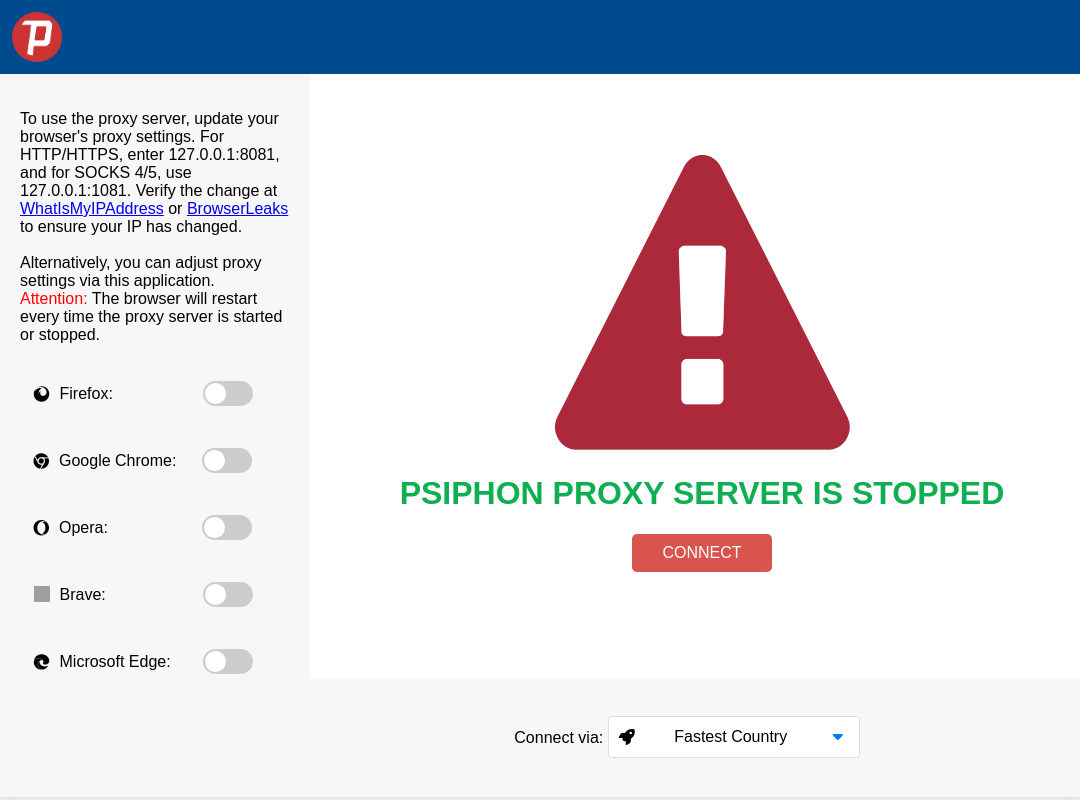
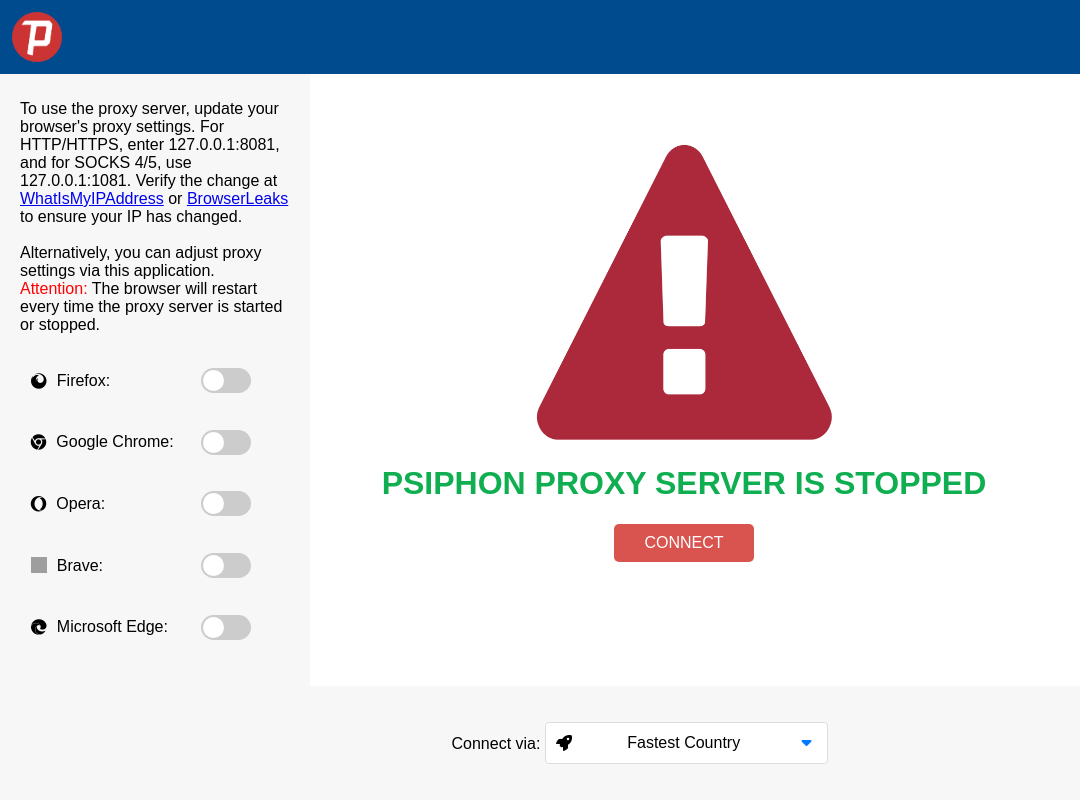
Before and after one commit to Alessandros-Hube/PsiphonLinuxGUI, an Electron app: page index.html in a window 1080 px wide. Drawn offline with Linux system fonts and the light colour scheme; no server answers; grey boxes are pictures that could not be loaded; some icons are missing.

Commit message:
Refine CSS styles for improved UI consistency

```diff
--- a/index.html
+++ b/index.html
@@ -55,8 +55,9 @@
             </div>
             <div class="toggle-container">
                 <span class="fab fa-brave">
-                    <img src="https://raw.githubusercontent.com/simple-icons/simple-icons/master/icons/brave.svg"
-                        alt="Brave" style="width: 16px; height: 16px;">
+                    <img class="brave-icon"
+                        src="https://raw.githubusercontent.com/simple-icons/simple-icons/master/icons/brave.svg"
+                        alt="Brave">
                 </span>
                 <div class="toggle-text">Brave:</div>
                 <label class="switch">
--- a/main.js
+++ b/main.js
@@ -3,7 +3,7 @@
 // Modules to control application life and create native browser window
 const { app, BrowserWindow, shell } = require('electron')
 const path = require('node:path')
-const { exec, execSync, spawn} = require('child_process');
+const { exec, execSync, spawn } = require('child_process');
 const { ipcMain } = require('electron');
 
 const configPath = path.join(__dirname, 'configs');
@@ -16,7 +16,9 @@
 const createWindow = () => {
     // Create the browser window.
     const mainWindow = new BrowserWindow({
-        width: 1000,
+        minWidth: 800,
+        minHeight: 800,
+        width: 1080,
         height: 800,
         icon: `${imagePath}/psiphonlinuxgui.png`,
         autoHideMenuBar: true,
--- a/style.css
+++ b/style.css
@@ -3,6 +3,7 @@
     background-color: #f0f0f0;
     margin: 0;
     padding: 0;
+    font-size: xx-large;
 }
 
 .container {
@@ -17,6 +18,11 @@
     padding: 1.5vh;
     background-color: #004A8E;
     color: #fff;
+    position: fixed;
+    top: 0;
+    left: 0;
+    right: 0;
+    z-index: 2;
 }
 
 .header img {
@@ -25,11 +31,14 @@
 
 .status {
     text-align: center;
-    padding: 20px;
+    padding: 2vh;
+    padding-top: 18vh;
     padding-bottom: 0;
-    height: 65.5vh;
-    margin-left: 30%;
-    padding-top: 80px;
+    height: 80vh;
+    width: -webkit-fill-available;
+    margin-left: 55vh;
+    background-color: white;
+    position: fixed;
 }
 
 .status h1 {
@@ -44,7 +53,7 @@
     color: white;
     border: none;
     border-radius: 5px;
-    font-size: 16px;
+    font-size: xx-large;
     cursor: pointer;
 }
 
@@ -54,34 +63,39 @@
 
 .sidebar {
     float: left;
-    width: 25%;
+    width: 29%;
     background-color: #f7f7f7;
     padding: 20px;
-    height: 80.5vh;
+    padding-bottom: 10vh;
+    margin-top: 7vh;
+    position: absolute;
+    z-index: 1;
 }
+
 
 .footer {
     text-align: center;
-    padding: 4.8vh 2vh 4.8vh 36.5vh;
+    padding: 4.5vh 11vh 4.5vh 0vh;
     background-color: #f7f7f7;
+    margin-left: 55vh;
+    position: fixed;
+    left: 0;
+    right: 0;
+    bottom: 0;
+    z-index: 0;
 }
 
 .footer select {
     padding: 10px;
-    font-size: 16px;
 }
-
-
 
 
 .custom-select-wrapper {
     position: relative;
     display: inline-block;
-    width: 250px;
+    width: 30%;
     border: 1px solid #ddd;
-    /* Border for the entire dropdown wrapper */
     border-radius: 4px;
-    /* Rounded corners */
 }
 
 .custom-select {
@@ -89,14 +103,10 @@
     align-items: center;
     justify-content: space-between;
     padding: 10px;
-    font-size: 16px;
     cursor: pointer;
     background-color: #fff;
-    /* Background color */
     border: none;
-    /* Remove default border */
     border-radius: 4px;
-    /* Rounded corners */
 }
 
 .custom-select button {
@@ -105,7 +115,6 @@
     font-size: 16px;
     cursor: pointer;
     color: #007bff;
-    /* Button color */
 }
 
 .custom-options {
@@ -115,13 +124,10 @@
     border: 1px solid #ddd;
     width: 100%;
     max-height: 188px;
-    /* Adjust the height as needed */
     overflow-y: auto;
-    /* Enables vertical scrolling */
     box-shadow: 0 2px 5px rgba(0, 0, 0, 0.2);
     z-index: 1;
     border-radius: 4px;
-    /* Rounded corners */
     margin-top: -115px;
 }
 
@@ -150,15 +156,19 @@
     align-items: center;
     font-family: Arial, sans-serif;
     float: left;
-    margin: 5%;
+    margin: 4%;
     margin-right: 2%;
     width: -webkit-fill-available;
     height: 5vh;
 }
 
+.brave-icon {
+    width: 24px;
+    height: 24px;
+}
+
 .toggle-text {
     margin: 10px;
-    font-size: 16px;
     width: 53%;
 }
 
@@ -206,3 +216,138 @@
 input:checked+.slider:before {
     transform: translateX(25px);
 }
+
+@media (max-width: 1920px) {
+    body {
+        font-size: x-large;
+    }
+
+    .brave-icon {
+        width: x-large;
+        height: x-large;
+    }
+
+    .disconnect-btn {
+        font-size: x-large;
+    }
+
+    .sidebar {
+        margin-top: 8vh;
+        padding-bottom: 11vh;
+        width: 25%;
+        position: absolute;
+    }
+
+    .status {
+        margin-left: 49vh
+    }
+
+    .footer {
+        margin-left: 49vh
+    }
+}
+
+@media (max-width: 1440px) {
+    body {
+        font-size: 20px;
+    }
+
+    .brave-icon {
+        width: 20px;
+        height: 20px;
+    }
+
+    .disconnect-btn {
+        font-size: 20px;
+    }
+
+    .status {
+        margin-left: 44vh
+    }
+
+    .footer {
+        margin-left: 44vh
+    }
+
+    .sidebar {
+        height: -webkit-fill-available;
+        position: fixed;
+        width: 25%;
+    }
+}
+
+@media (max-width: 1280px) {
+    body {
+        font-size: 18px;
+    }
+
+    .disconnect-btn {
+        font-size: 18px;
+    }
+
+    .brave-icon {
+        width: 18px;
+        height: 18px;
+    }
+
+    .status {
+        margin-left: 39vh
+    }
+
+    .footer {
+        margin-left: 39vh
+    }
+
+    .sidebar {
+        width: 25%;
+    }
+}
+
+
+@media (max-width: 1080px) {
+    body {
+        font-size: 16px;
+    }
+
+    .brave-icon {
+        width: 16px;
+        height: 16px;
+    }
+
+    .disconnect-btn {
+        font-size: 16px;
+    }
+
+    .custom-select-wrapper {
+        width: 40%
+    }
+
+    .status {
+        margin-left: 36vh
+    }
+
+    .footer {
+        margin-left: 36vh
+    }
+
+    .sidebar {
+        height: -webkit-fill-available;
+        position: fixed;
+        width: 25%;
+    }
+
+}
+
+@media (max-width: 1000px) {
+    .status {
+        margin-left: 30vh
+    }
+
+    .footer {
+        margin-left: 30vh
+    }
+
+    .sidebar {
+        width: 25%;
+    }
+}
```
Lines whose indentation alone changed are shown as unchanged.
